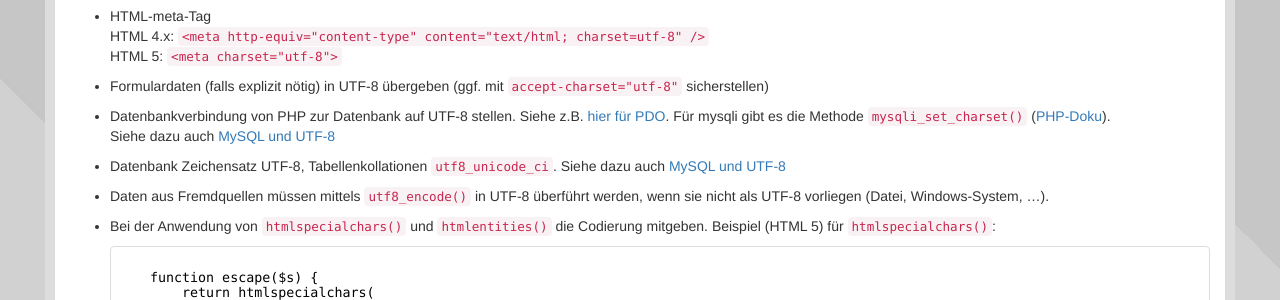
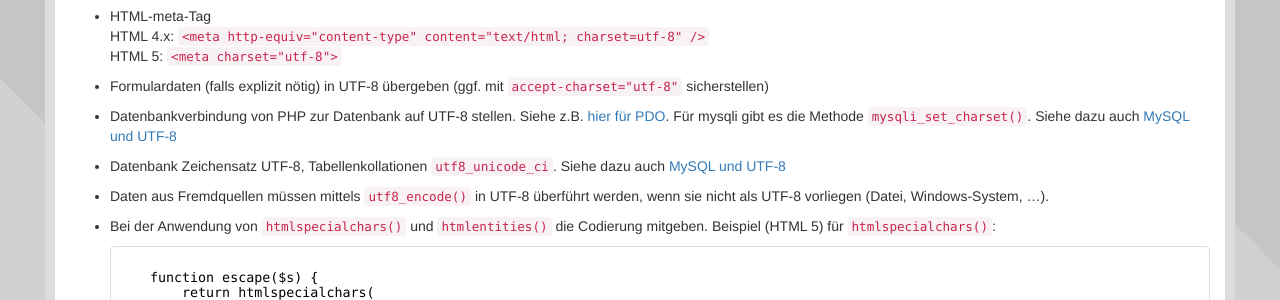
Before and after one commit to php-de/php-de.github.io, a Jekyll site: the page built from debugging/11_utf-8.md, in a window 1280 px wide. Shown: the part 1176-1476 px from the top of the page. Built offline with Jekyll 4.4.1, drawn with Linux system fonts in a browser that asks for light colours; nearby versions of some CDN libraries.

Commit message:
Update 11_utf-8.md

```diff
--- a/debugging/11_utf-8.md
+++ b/debugging/11_utf-8.md
@@ -91,8 +91,7 @@
 
 * Formulardaten (falls explizit nötig) in UTF-8 übergeben (ggf. mit `accept-charset="utf-8"` sicherstellen)
 
-* Datenbankverbindung von PHP zur Datenbank auf UTF-8 stellen. Siehe z.B. [hier für PDO]({{ page.root }}/jumpto/pdo/#create-conn). Für mysqli gibt es die Methode `mysqli_set_charset()` ([PHP-Doku](http://php.net/manual/de/mysqli.set-charset.php)).<br>
-Siehe dazu auch [MySQL und UTF-8]({{ page.root }}/jumpto/mysql-and-utf8/)
+* Datenbankverbindung von PHP zur Datenbank auf UTF-8 stellen. Siehe z.B. [hier für PDO]({{ page.root }}/jumpto/pdo/#create-conn). Für mysqli gibt es die Methode `mysqli_set_charset()`. Siehe dazu auch [MySQL und UTF-8]({{ page.root }}/jumpto/mysql-and-utf8/)
 
 * Datenbank Zeichensatz UTF-8, Tabellenkollationen `utf8_unicode_ci`. Siehe dazu auch [MySQL und UTF-8]({{ page.root }}/jumpto/mysql-and-utf8/)
 
```
